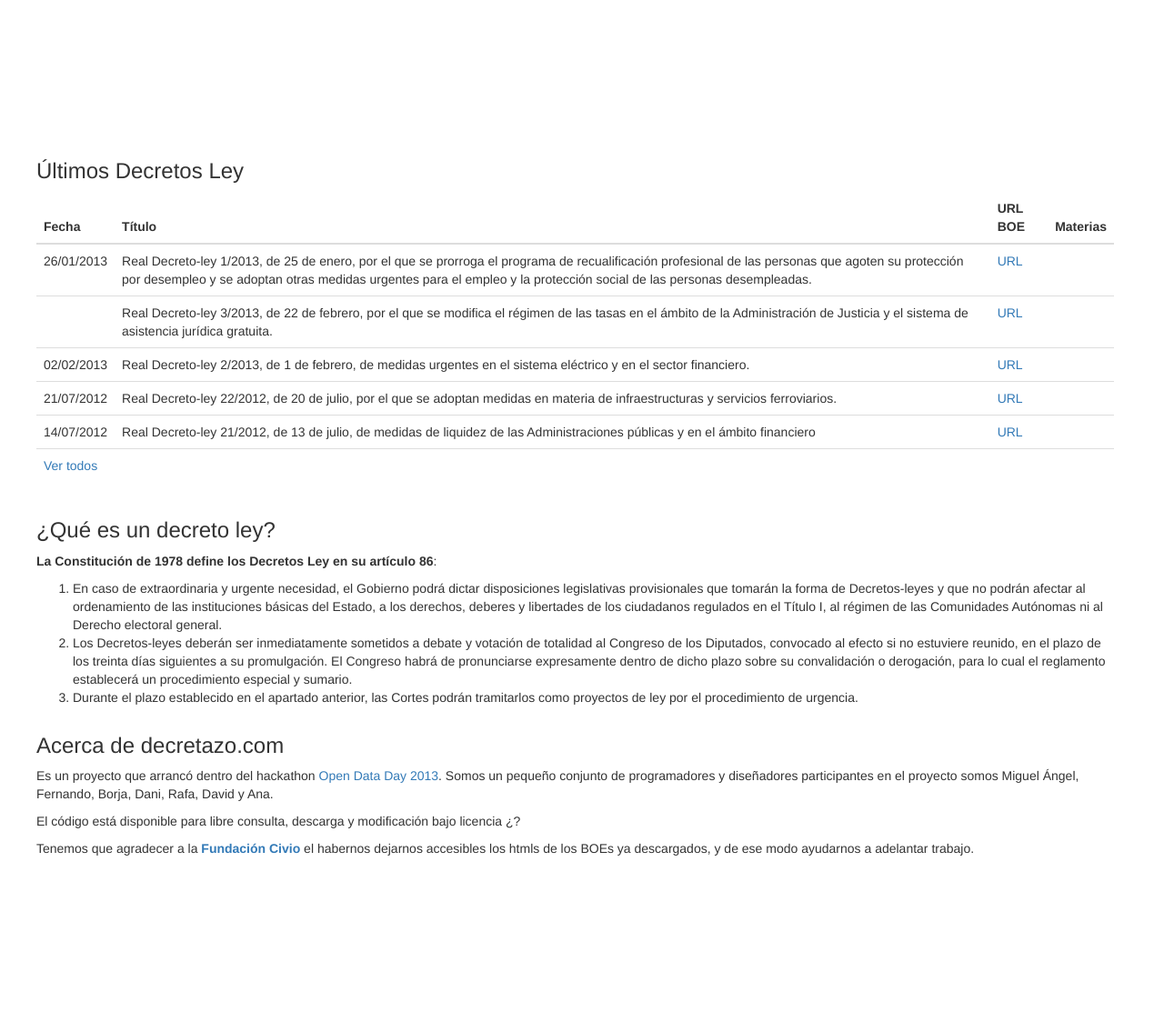
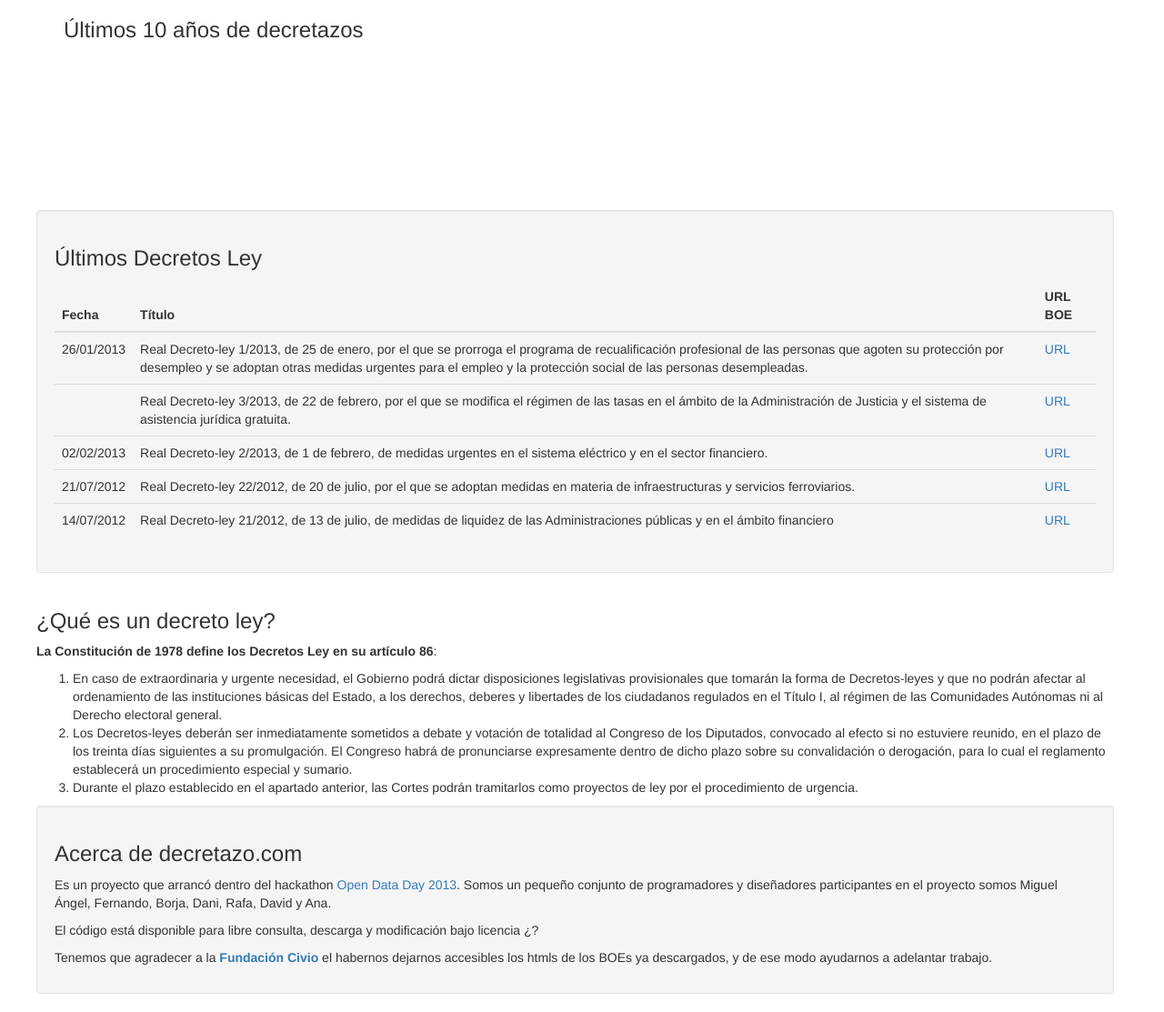
Before and after one commit to danilat/decretazo, a Flask app: page / in a window 1280 px wide. Shown: the part 234-1347 px from the top of the page at 91% size. Before the commit the page ends 1175 px from the top, so only its background shows below. Run offline with Flask 2, Linux system fonts and the light colour scheme; some libraries are stand-ins or nearby versions.

Commit message:
improved the UI

```diff
--- a/web/templates/home.html
+++ b/web/templates/home.html
@@ -25,6 +25,8 @@
    stroke: white;
    fill: steelblue;
  }
+
+ .chart line{stroke:#ccc;}
 
  #grafica{
   text-align: center;
@@ -59,25 +61,24 @@
     </div>
   </header>
 
+  <h3>Últimos 10 años de decretazos</h3>
   <div class="row" id="grafica">
   <svg/>
   </div>
-
-    <div class="row" id="ultimos">
+<br/>
+    <div class="row well" id="ultimos">
   <h3>Últimos Decretos Ley</h3>
   <table class="table">
   <thead>
-  <tr><th>Fecha</th><th>Título</th><th>URL BOE</th><th>Materias</th></tr>
+  <tr><th>Fecha</th><th>Título</th><th>URL BOE</th></tr>
   </thead>
   <tbody>
     {% for decree in decrees[:5] %}
-      <tr><td>{{ decree['date'] }}</td><td>{{ decree['title'] }}</td><td><a href="{{ decree['url'] }}">URL</a></td><td></td></tr>
+      <tr><td>{{ decree['date'] }}</td><td>{{ decree['title'] }}</td><td><a target="blank" href="{{ decree['url'] }}">URL</a></td></tr>
     {% endfor %}
   </tbody>
-  <tfoot><tr><td colspan="4"><a href="">Ver todos</a></td></tr></tfoot>
   </table>
   </div>
-
   <div class="row" id="que_es">
   <h3>¿Qué es un decreto ley?</h3>
   <p>
@@ -89,7 +90,7 @@
    </ol>
   </p>
   </div>
-  <div class="row" id="about">
+  <div class="row well" id="about">
     <h3>Acerca de decretazo.com</h3>
     <p>Es un proyecto que arrancó dentro del hackathon <a href="http://opendataday.org/">Open Data Day 2013</a>. Somos un pequeño conjunto de programadores y diseñadores participantes en el proyecto somos Miguel Ángel, Fernando, Borja, Dani, Rafa, David y Ana.</p>
     <p>El código está disponible para libre consulta, descarga y modificación bajo licencia ¿? </p>
@@ -140,8 +141,7 @@
      .attr("y1", y)
      .attr("y2", y)
      .attr("x1", -20)
-     .attr("x2", chartWidth)
-     .style("stroke", "#ccc");
+     .attr("x2", chartWidth);
 
  chart.selectAll("rect")
      .data(data)
@@ -171,13 +171,6 @@
      .attr("text-anchor", "middle")
      .text(function(d){return maxDecrets-d;});
 
- chart.append("line")
-      .attr("y1", chartHeight-1)
-      .attr("y2", chartHeight)
-     .attr("x1", 0)
-     .attr("x2", chartWidth)
-     .style("stroke", "#000");
-
 });
 
 </script>
```
